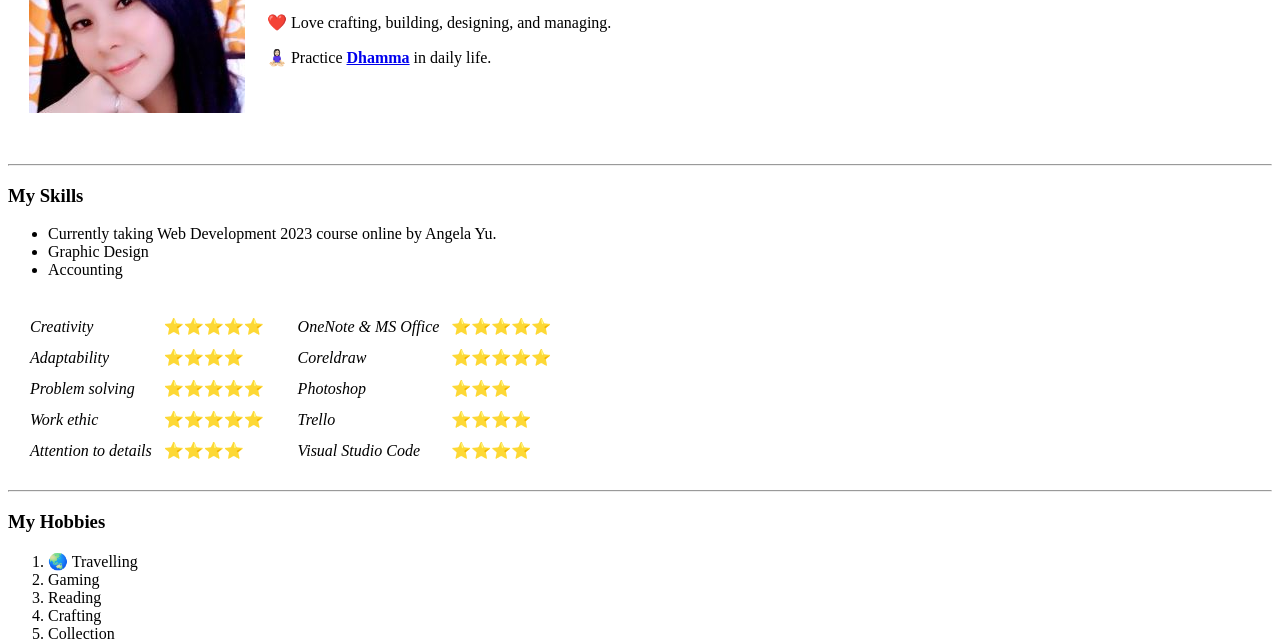
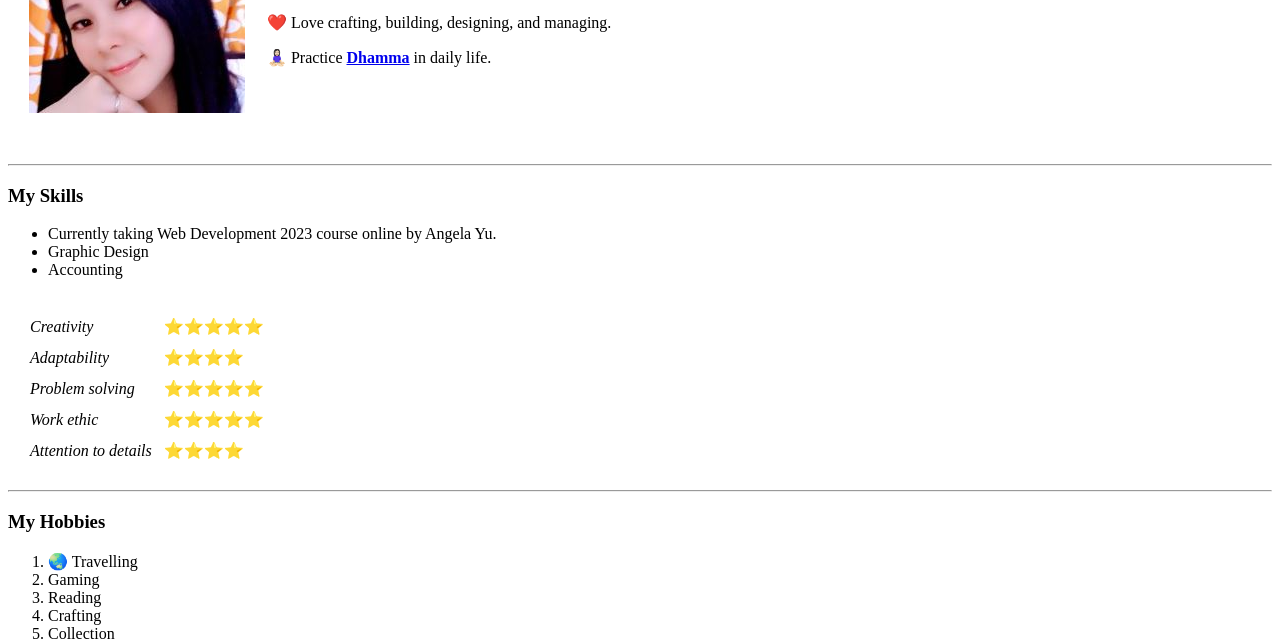
Before and after one commit to potatics/me, a plain HTML site: page index.html in a window 1280 px wide. Shown: the part 163-803 px from the top of the page. Drawn offline with Linux system fonts and the light colour scheme.

Commit message:
Update index.html

```diff
--- a/index.html
+++ b/index.html
@@ -53,30 +53,6 @@
                     </tr>
                 </table>
             </td>
-            <td>
-                <table cellspacing="10">
-                    <tr>
-                        <td><em>OneNote & MS Office</em></td>
-                        <td>⭐⭐⭐⭐⭐</td>
-                    </tr>
-                    <tr>
-                        <td><em>Coreldraw</em></td>
-                        <td>⭐⭐⭐⭐⭐</td>
-                    </tr>
-                    <tr>
-                        <td><em>Photoshop</em></td>
-                        <td>⭐⭐⭐</td>
-                    </tr>
-                    <tr>
-                        <td><em>Trello</em></td>
-                        <td>⭐⭐⭐⭐</td>
-                    </tr>
-                    <tr>
-                        <td><em>Visual Studio Code</em></td>
-                        <td>⭐⭐⭐⭐</td>
-                    </tr>
-                </table>
-            </td>
         </tr>
     </table>
     <hr>
@@ -95,5 +71,4 @@
     <hr>
     <h3><a href="contact-me.html">Contact Me</a></h3>
 </body>
-
 </html>
```
